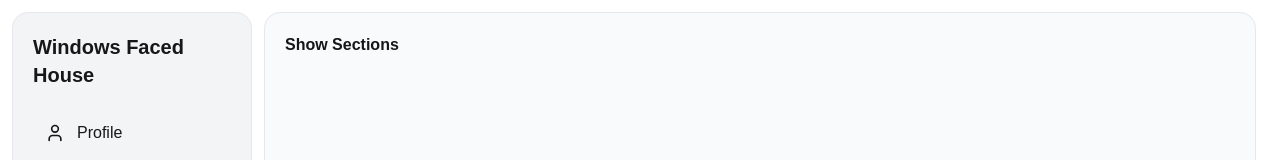
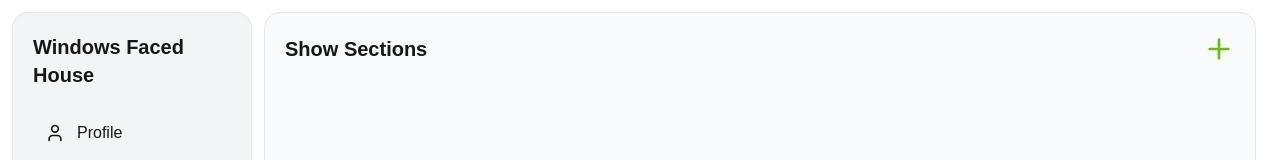
Before and after one commit to csebiplab/windows-faced-house, a Next.js app: page /dashboard/sections/show-sections in a window 1280 px wide. Shown: the top 160 px of the page. Built offline with nearby package versions, Linux system fonts and the light colour scheme.

Commit message:
create page header

```diff
--- /dev/null
+++ b/src/app/(dashboard)/dashboard/sections/add-section/page.tsx
@@ -0,0 +1,9 @@
+import PageHeader from "@/components/ui/PageHeader";
+
+export default function AddSectionPage() {
+  return (
+    <div>
+      <PageHeader title="Add Section" />
+    </div>
+  );
+}
--- a/src/app/(dashboard)/dashboard/sections/show-sections/page.tsx
+++ b/src/app/(dashboard)/dashboard/sections/show-sections/page.tsx
@@ -1,7 +1,12 @@
+import PageHeader from "@/components/ui/PageHeader";
+
 export default function ShowSectionsPage() {
   return (
     <div>
-      <h1 className="font-semibold">Show Sections</h1>
+      <PageHeader
+        title="Show Sections"
+        href="/dashboard/sections/add-section"
+      />
     </div>
   );
 }
--- /dev/null
+++ b/src/components/ui/PageHeader.tsx
@@ -0,0 +1,22 @@
+"use client";
+
+import { Plus } from "lucide-react";
+import Link from "next/link";
+
+type PageHeaderProps = {
+  title: string;
+  href?: string;
+};
+
+export default function PageHeader({ title, href }: PageHeaderProps) {
+  return (
+    <div className="flex justify-between items-center gap-4 mb-4">
+      <h1 className="text-xl font-semibold">{title}</h1>
+      {href && (
+        <Link href={href} title="Add New Section">
+          <Plus className="w-8 h-8 cursor-pointer text-primary" />
+        </Link>
+      )}
+    </div>
+  );
+}
```
